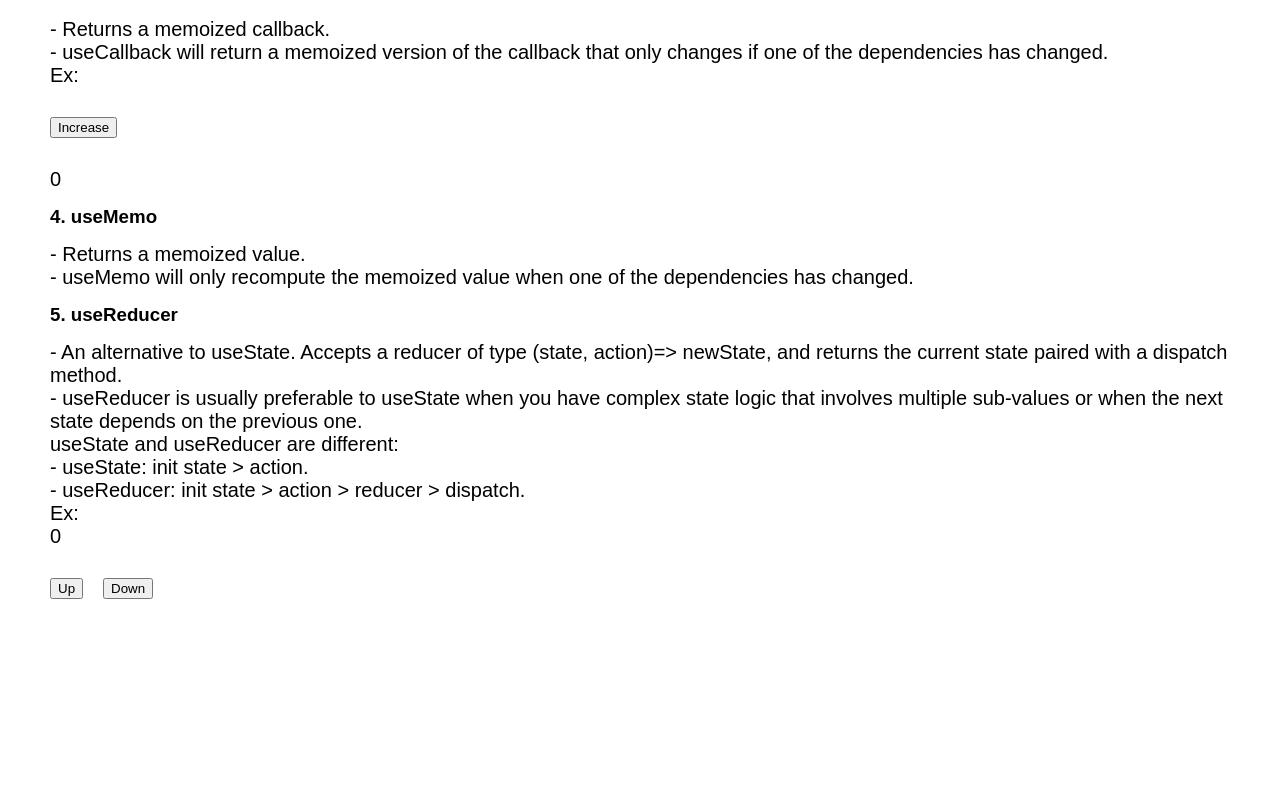
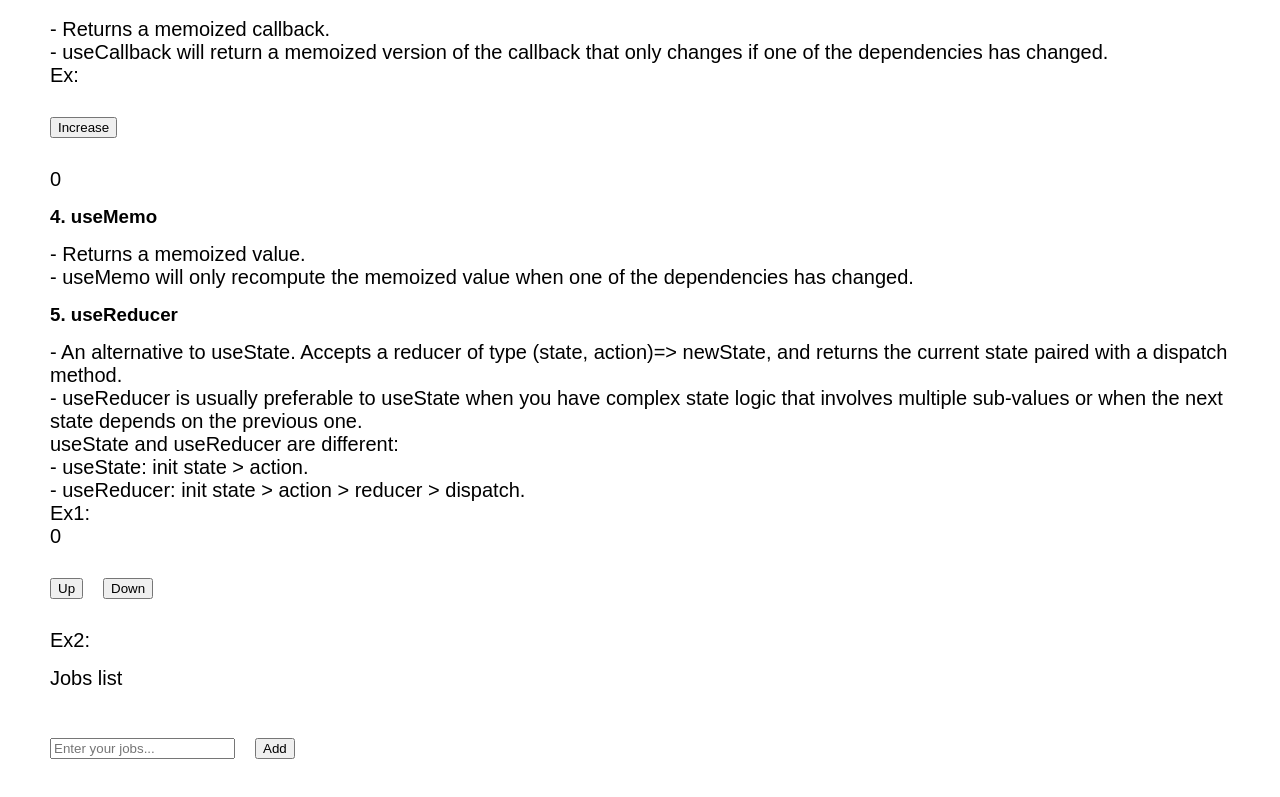
Before and after one commit to thaominh97/hook_example, a React (Create React App) app: page / in a window 1280 px wide. Shown: the part 508-1305 px from the top of the page. Before the commit the page ends 1152 px from the top, so only its background shows below. Built offline with nearby package versions, Linux system fonts and the light colour scheme.

Commit message:
3 changes useReducer ex

```diff
--- a/src/App.tsx
+++ b/src/App.tsx
@@ -1,5 +1,5 @@
 import "./styles.css";
-import { useState, useCallback, useReducer } from "react";
+import { useState, useCallback, useReducer, useRef } from "react";
 import { UseRefEx } from "./components/index";
 import ReactMemoEx from "./components/reactMemoEx";
 import UseCallbackEx from "./components/useCallbackEx";
@@ -7,31 +7,110 @@ import UseMemoEx from "./components/useMemoEx";
 import UseReducerEx from "./components/useReducerEx";
 
 const initState = 0;
-
+const initJobState = {
+  job: "",
+  jobs: []
+};
+// ex 1 of useReducer
 const DOWN_ACTION = "down";
 const UP_ACTION = "up";
 
 const reducer = (state: any, action: any) => {
-  console.log("reducer runing...");
+  // console.log("reducer runing...");
   switch (action) {
     case UP_ACTION:
       return state + 1;
     case DOWN_ACTION:
       return state - 1;
     default:
-      return new Error("Invalid action");
+      throw new Error("Invalid action");
   }
+};
+// ex 2 of useReducer
+const SET_JOB = "set_job";
+const ADD_JOB = "add_job";
+const REMOVE_JOB = "remove_job";
+
+const setJob = (payload: string) => {
+  return {
+    type: SET_JOB,
+    payload
+  };
+};
+const addJob = (payload: string) => {
+  return {
+    type: ADD_JOB,
+    payload
+  };
+};
+const removeJob = (payload: string) => {
+  return {
+    type: REMOVE_JOB,
+    payload
+  };
+};
+const reducerJobs = (state: any, action: any) => {
+  // console.log("reducerJob runing...");
+  let newState;
+  switch (action.type) {
+    case SET_JOB:
+      newState = {
+        ...state,
+        job: action.payload
+      };
+      break;
+    case ADD_JOB:
+      newState = {
+        ...state,
+        jobs: [...state.jobs, action.payload]
+      };
+      break;
+    case REMOVE_JOB:
+      const newJobs = [...state.jobs];
+
+      newJobs.splice(action.payload, 1);
+      newState = {
+        ...state,
+        jobs: newJobs
+      };
+      break;
+    default:
+      throw new Error("Invalid action");
+  }
+  // console.log(newState)
+  return newState;
 };
 
 export default function App() {
   const [count, setCount] = useState(0);
+
   const [count1, dispatch] = useReducer(reducer, initState);
+
+  const inputRef = useRef<HTMLInputElement>(null);
+
+  const [jobState, dispatchJob] = useReducer(reducerJobs, initJobState);
+  const { job, jobs } = jobState;
+  // useCallback ex
   const handleIncrease = useCallback(() => {
     setCount((prevCount: number) => prevCount + 1);
   }, []);
+
+  // useReducer ex 1
   const handleCountUp = () => dispatch(UP_ACTION);
   const handleCountDown = () => dispatch(DOWN_ACTION);
+  //  useReducer ex 2
+  const handleChangeJobs = (e: any) => {
+    dispatchJob(setJob(e.target.value));
+  };
+  const handleSubmitJobs = () => {
+    dispatchJob(addJob(job));
+    dispatchJob(setJob(""));
 
+    inputRef?.current?.focus();
+  };
+  const handleRemoveJob = () => {
+    dispatchJob(removeJob(job));
+  };
   return (
     <div className="App">
       <h1>M.T example</h1>
@@ -45,6 +124,12 @@ export default function App() {
         count={count1}
         onCountDown={handleCountDown}
         onCountUp={handleCountUp}
+        onChange={handleChangeJobs}
+        onClick={handleSubmitJobs}
+        job={job}
+        jobs={jobs}
+        ref={inputRef}
+        onRemoveJob={handleRemoveJob}
       />
     </div>
   );
--- a/src/components/useCallbackEx.tsx
+++ b/src/components/useCallbackEx.tsx
@@ -5,7 +5,7 @@ interface PropsType {
 }
 
 const UseCallbackEx: React.FC<PropsType> = ({ onClick }) => {
-  console.log("re-render");
+  // console.log("re-render");
 
   return (
     <>
--- a/src/components/useReducerEx.tsx
+++ b/src/components/useReducerEx.tsx
@@ -1,15 +1,27 @@
 import React from "react";
 
-interface PropsType {
+interface ChildrensType {
   count: number;
+  job: string;
+  jobs: string[];
+  ref: any;
   onCountUp: any;
   onCountDown: any;
+  onChange: any;
+  onClick: any;
+  onRemoveJob: any;
 }
 
-const UseReducerEx: React.FC<PropsType> = ({
+const UseReducerEx: React.FC<ChildrensType> = ({
   count,
+  job,
+  jobs,
+  ref,
   onCountDown,
-  onCountUp
+  onCountUp,
+  onChange,
+  onClick,
+  onRemoveJob
 }) => {
   return (
     <>
@@ -28,12 +40,35 @@ const UseReducerEx: React.FC<PropsType> = ({
         <br />- useReducer: init state {`>`} action {`>`} reducer {`>`}{" "}
         dispatch.
         <br />
-        Ex:
+        Ex1:
         <br />
         {count}
       </p>
       <button onClick={onCountUp}>Up</button>
       <button onClick={onCountDown}>Down</button>
+      <br />
+      <p>Ex2:</p>
+      <p>Jobs list</p>
+      <br />
+      <input
+        placeholder="Enter your jobs..."
+        onChange={onChange}
+        value={job}
+        ref={ref}
+      />
+      <button onClick={onClick}>Add</button>
+      <br />
+      <ul>
+        {jobs.map((job, index) => {
+          const onRemove = onRemoveJob(job);
+          return (
+            <li key={index} onClick={onRemove}>
+              {job}
+            </li>
+          );
+        })}
+      </ul>
+      <br />
     </>
   );
 };
```
